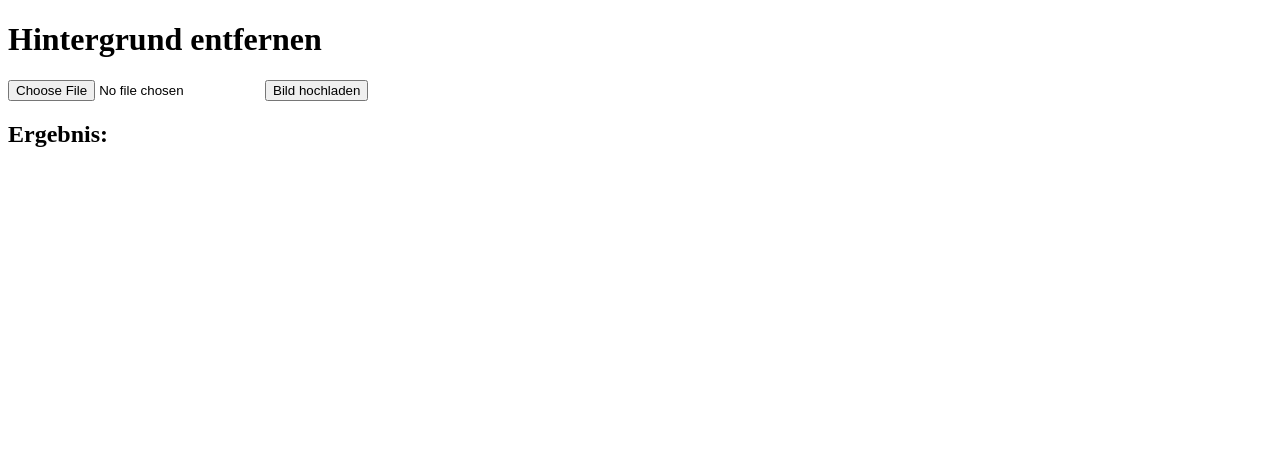
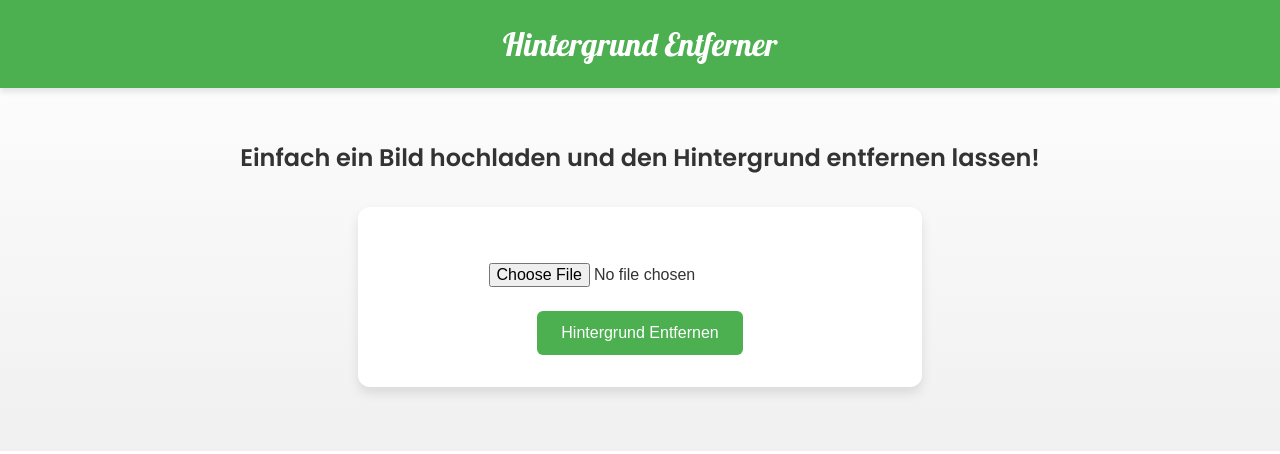
Before and after one commit to Themax10/hintergrundwegmacha, a website: page index.html in a window 1280 px wide. Drawn offline with Linux system fonts and the light colour scheme.

Commit message:
Update index.html

```diff
--- a/index.html
+++ b/index.html
@@ -3,46 +3,130 @@
 <head>
   <meta charset="UTF-8">
   <meta name="viewport" content="width=device-width, initial-scale=1.0">
-  <title>Hintergrund entfernen</title>
+  <title>Hintergrund Entfernen</title>
+  <link href="https://fonts.googleapis.com/css2?family=Lobster&family=Poppins:wght@300;400;600&display=swap" rel="stylesheet">
+  <style>
+    /* Global Styles */
+    body {
+      font-family: 'Poppins', sans-serif;
+      margin: 0;
+      padding: 0;
+      background: linear-gradient(to bottom, #ffffff, #f0f0f0);
+      color: #333;
+      text-align: center;
+    }
+
+    /* Header Styles */
+    header {
+      background: #4caf50;
+      color: white;
+      padding: 1.5rem 0;
+      font-size: 2rem;
+      font-family: 'Lobster', cursive;
+      box-shadow: 0 4px 6px rgba(0, 0, 0, 0.1);
+    }
+
+    /* Main Styles */
+    main {
+      padding: 2rem;
+    }
+
+    form {
+      margin: 2rem auto;
+      max-width: 500px;
+      background: white;
+      padding: 2rem;
+      border-radius: 12px;
+      box-shadow: 0 6px 12px rgba(0, 0, 0, 0.1);
+    }
+
+    input[type="file"] {
+      display: block;
+      margin: 1rem auto;
+      font-size: 1rem;
+      padding: 0.5rem;
+    }
+
+    button {
+      background: #4caf50;
+      color: white;
+      border: none;
+      padding: 0.8rem 1.5rem;
+      font-size: 1rem;
+      border-radius: 6px;
+      cursor: pointer;
+      transition: background 0.3s;
+    }
+
+    button:hover {
+      background: #45a049;
+    }
+
+    .output {
+      margin-top: 2rem;
+    }
+
+    img {
+      max-width: 100%;
+      border-radius: 8px;
+      box-shadow: 0 4px 8px rgba(0, 0, 0, 0.2);
+    }
+  </style>
 </head>
 <body>
-  <h1>Hintergrund entfernen</h1>
-  <form id="upload-form">
-    <input type="file" id="image-input" accept="image/*" required>
-    <button type="submit">Bild hochladen</button>
-  </form>
-  <h2>Ergebnis:</h2>
-  <img id="result-image" alt="Ergebnis" style="max-width: 100%; display: none;">
+
+  <!-- Header -->
+  <header>
+    Hintergrund Entferner
+  </header>
+
+  <!-- Main Content -->
+  <main>
+    <h2>Einfach ein Bild hochladen und den Hintergrund entfernen lassen!</h2>
+    <form id="uploadForm">
+      <input type="file" id="imageInput" accept="image/*" required>
+      <button type="submit">Hintergrund Entfernen</button>
+    </form>
+    <div class="output" id="output"></div>
+  </main>
 
   <script>
-    document.getElementById("upload-form").addEventListener("submit", async function (event) {
-      event.preventDefault();
+    const form = document.getElementById("uploadForm");
+    const output = document.getElementById("output");
 
-      const fileInput = document.getElementById("image-input");
+    form.addEventListener("submit", async (e) => {
+      e.preventDefault();
+
+      const fileInput = document.getElementById("imageInput");
+      if (!fileInput.files.length) {
+        alert("Bitte ein Bild auswählen.");
+        return;
+      }
+
       const formData = new FormData();
       formData.append("image", fileInput.files[0]);
 
       try {
+        output.innerHTML = "Bild wird verarbeitet...";
         const response = await fetch("/upload", {
           method: "POST",
           body: formData,
         });
 
         if (!response.ok) {
-          throw new Error("Fehler beim Hochladen des Bildes");
+          throw new Error("Fehler beim Verarbeiten des Bildes.");
         }
 
-        const imageBlob = await response.blob();
-        const imageUrl = URL.createObjectURL(imageBlob);
-        const resultImage = document.getElementById("result-image");
+        const blob = await response.blob();
+        const url = URL.createObjectURL(blob);
 
-        resultImage.src = imageUrl;
-        resultImage.style.display = "block";
+        output.innerHTML = `<h3>Ergebnis:</h3><img src="${url}" alt="Prozessiertes Bild">`;
       } catch (error) {
-        console.error("Fehler:", error);
-        alert("Es gab ein Problem bei der Verarbeitung.");
+        console.error(error);
+        output.innerHTML = "Ein Fehler ist aufgetreten. Bitte versuche es erneut.";
       }
     });
   </script>
+
 </body>
 </html>
```
